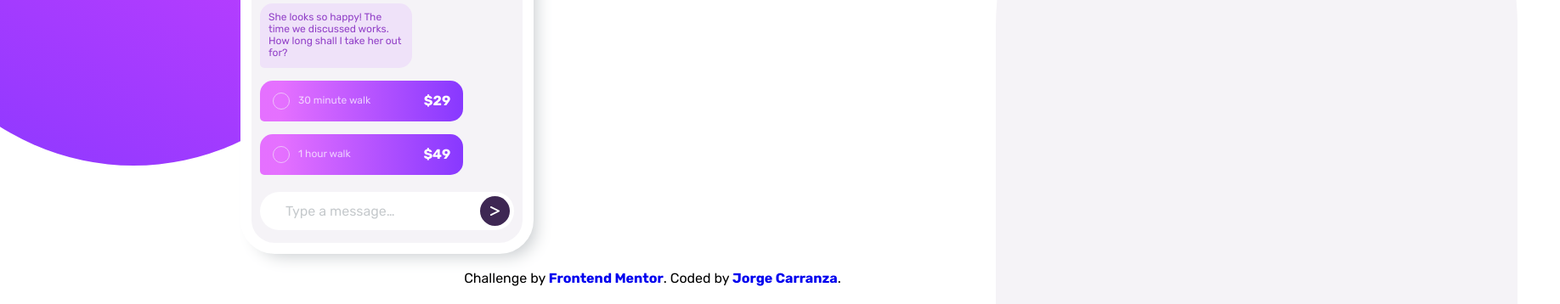
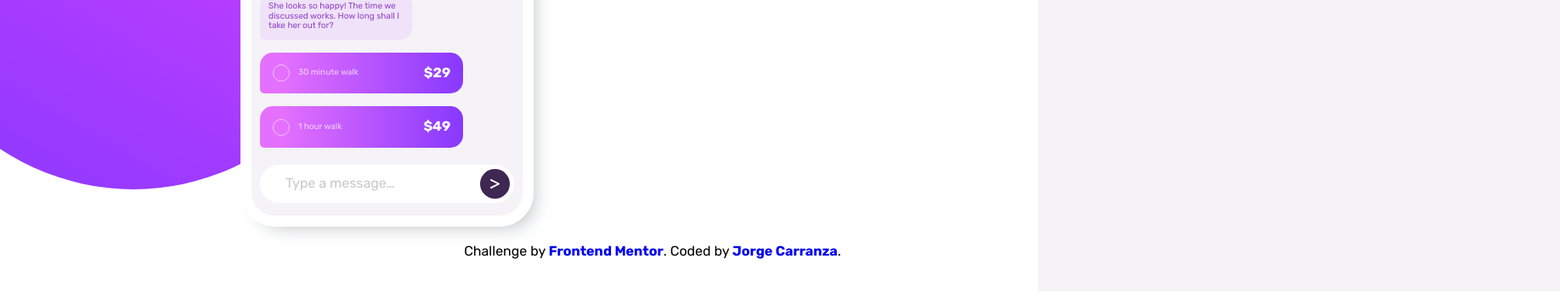
Before and after one commit to jorgecb10/FrontendMentor_ChatApp_solution, a plain HTML site: page index.html in a window 1536 px wide. Shown: the part 457-815 px from the top of the page at 85% size, 1836 px wide, since content can reach past the window. Drawn offline with Linux system fonts and the light colour scheme.

Commit message:
Cambio en el diseño

```diff
--- a/css/styles.css
+++ b/css/styles.css
@@ -50,11 +50,11 @@ body::after {
     content: '';
     position: absolute;
     bottom: 0;
-    right: -50%;
-    width: 100%;
+    right: 0;
+    width: 50%;
     height: 50%;
     background-color: var(--lightGrisVioleta);
-    border-radius: 50% 50% 0 0;
+    border-radius: 50% 0 0 0;
     z-index: -1;
 }
 @media (min-width: 768px) {
@@ -63,20 +63,21 @@ body::after {
         left: -15rem;
     }
     body::after {
+        border-radius: 50% 50% 0 0;
         width: 50%;
-        right: -15rem;
+        right: -10rem;
     }
 }
 @media (min-width: 1440px) {
     body::before {
         width: 40%;
-        height: 80%;
+        height: 85%;
         left: -15rem;
     }
     body::after {
         width: 40%;
-        height: 80%;
-        right: -25rem;
+        height: 85%;
+        right: -30rem;
     }
 }
 img {
@@ -184,7 +185,7 @@ p {
 }
 .chat__texto--morado {
     color: var(--violetaM);
-    font-size: 1.2rem;
+    font-size: 1rem;
 }
 .chat__derecha {
     display: flex;
@@ -225,7 +226,7 @@ p {
 }
 .chat__texto--blanco {
     color: var(--violetaDesaturadoOscuro);
-    font-size: 1.2rem;
+    font-size: 1rem;
 }
 .chat__cuadro--rbutton {
     width: 80%;
@@ -256,7 +257,7 @@ p {
     opacity: .6;
 }
 .tiempo__texto {
-    font-size: 1.2rem;
+    font-size: 1rem;
     color: var(--blanco);
     opacity: .7;
 }
```
